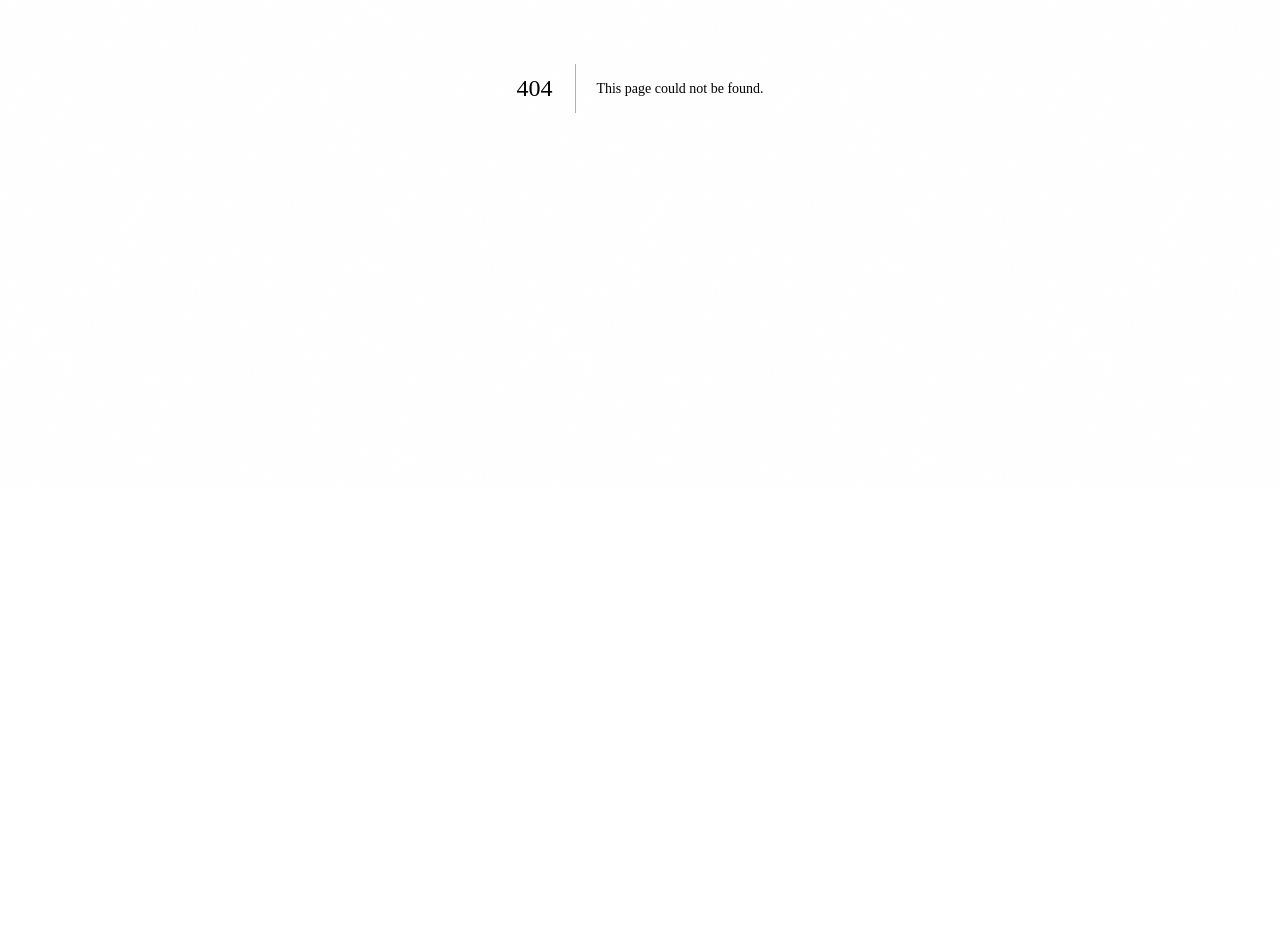
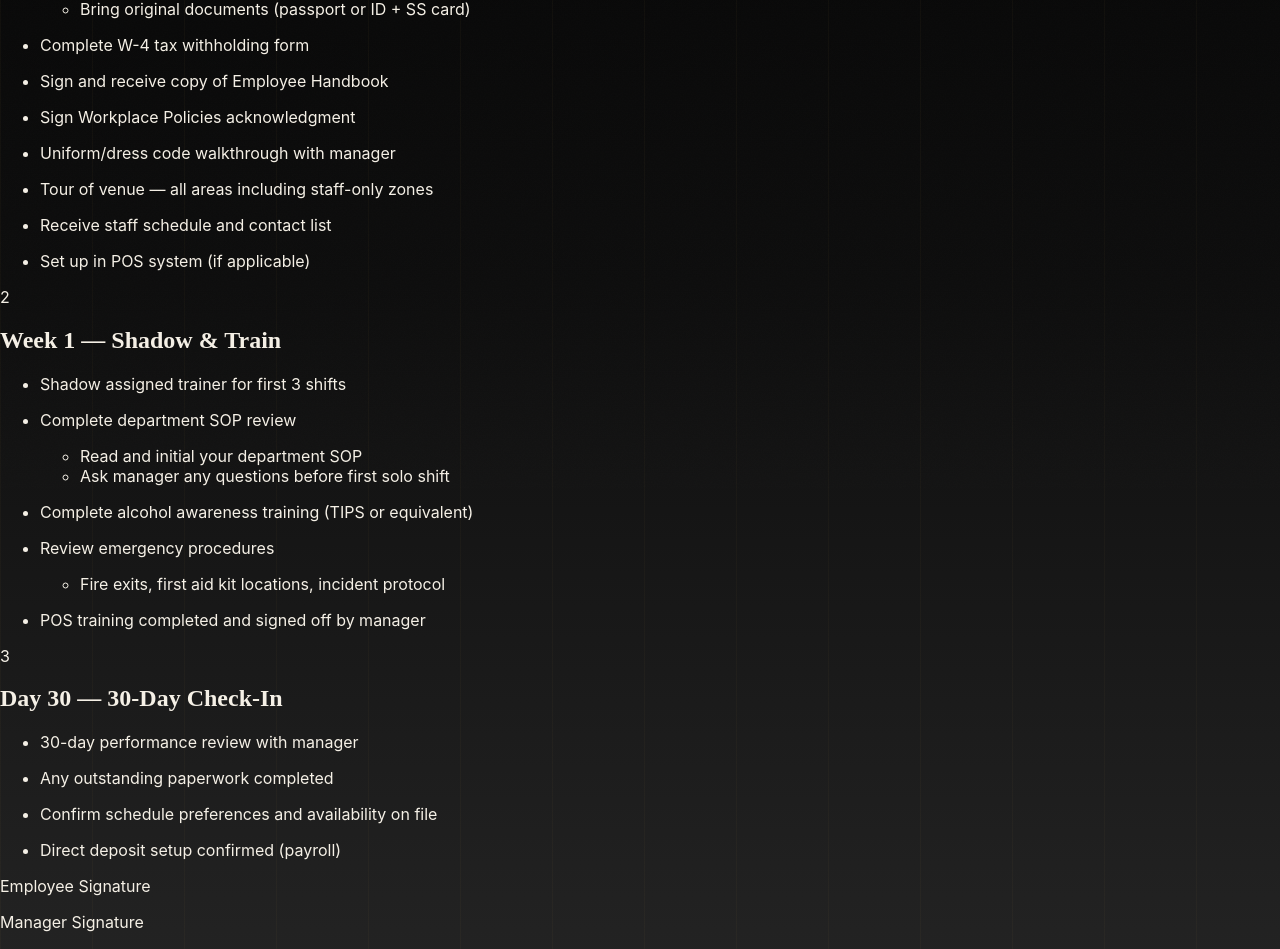
Before and after one commit to mgcglobalconsulting/loyaltysocial, a Next.js app: page /hr/onboarding in a window 1280 px wide. Before the commit this address had no page. Shown: the part 312-1261 px from the top of the page. Before the commit the page ends 800 px from the top, so only its background shows below. Built offline with nearby package versions, Linux system fonts and the light colour scheme.

Commit message:
feat: add New Hire Onboarding checklist HR page

```diff
--- /dev/null
+++ b/app/hr/onboarding/page.tsx
@@ -0,0 +1,60 @@
+import { HRLayout } from '@/components/hr/HRLayout'
+import { ChecklistPhase } from '@/components/sop/ChecklistPhase'
+
+const phases = [
+  {
+    title: 'Day 1 — Welcome & Paperwork',
+    items: [
+      { text: 'Complete I-9 Employment Eligibility Verification', sub: ['Bring original documents (passport or ID + SS card)'] },
+      { text: 'Complete W-4 tax withholding form' },
+      { text: 'Sign and receive copy of Employee Handbook' },
+      { text: 'Sign Workplace Policies acknowledgment' },
+      { text: 'Uniform/dress code walkthrough with manager' },
+      { text: 'Tour of venue — all areas including staff-only zones' },
+      { text: 'Receive staff schedule and contact list' },
+      { text: 'Set up in POS system (if applicable)' },
+    ],
+  },
+  {
+    title: 'Week 1 — Shadow & Train',
+    items: [
+      { text: 'Shadow assigned trainer for first 3 shifts' },
+      { text: 'Complete department SOP review', sub: ['Read and initial your department SOP', 'Ask manager any questions before first solo shift'] },
+      { text: 'Complete alcohol awareness training (TIPS or equivalent)' },
+      { text: 'Review emergency procedures', sub: ['Fire exits, first aid kit locations, incident protocol'] },
+      { text: 'POS training completed and signed off by manager' },
+    ],
+  },
+  {
+    title: 'Day 30 — 30-Day Check-In',
+    items: [
+      { text: '30-day performance review with manager' },
+      { text: 'Any outstanding paperwork completed' },
+      { text: 'Confirm schedule preferences and availability on file' },
+      { text: 'Direct deposit setup confirmed (payroll)' },
+    ],
+  },
+]
+
+export default function OnboardingPage() {
+  return (
+    <HRLayout title="New Hire Onboarding" subtitle="Day 1 · Week 1 · 30-Day Review">
+      <p className="text-[#9F7A28] text-xs mb-8 italic">
+        Complete each item in order. Manager must initial next to Day 1 items. Employee initials all remaining phases.
+      </p>
+      {phases.map((phase, i) => (
+        <ChecklistPhase key={i} phase={phase} index={i} />
+      ))}
+      <div className="mt-8 grid grid-cols-2 gap-8">
+        <div>
+          <p className="text-[#C9A24A] text-xs uppercase tracking-widest mb-1">Employee Signature</p>
+          <div className="border-b border-[#242424] py-2" />
+        </div>
+        <div>
+          <p className="text-[#C9A24A] text-xs uppercase tracking-widest mb-1">Manager Signature</p>
+          <div className="border-b border-[#242424] py-2" />
+        </div>
+      </div>
+    </HRLayout>
+  )
+}
```
